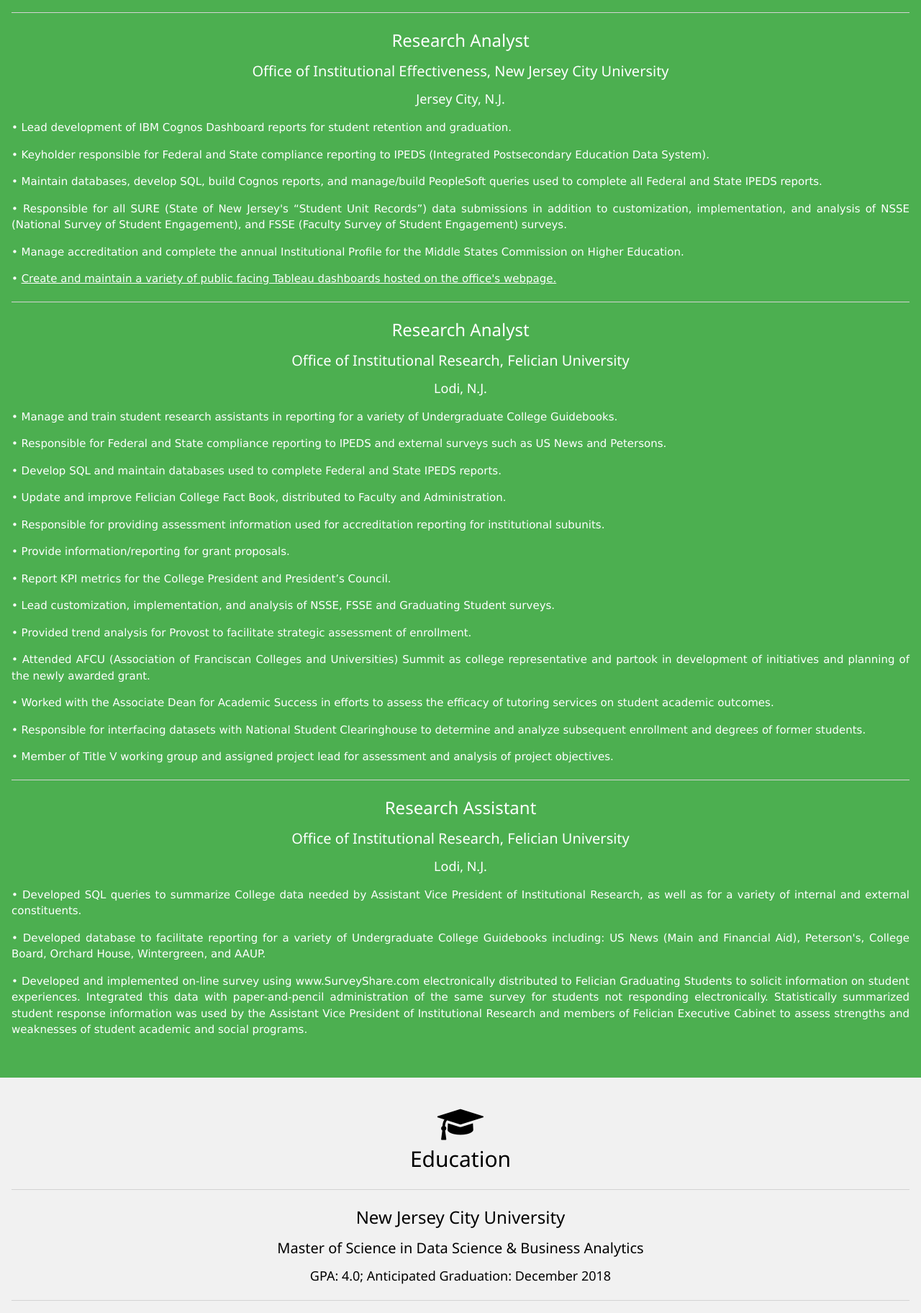
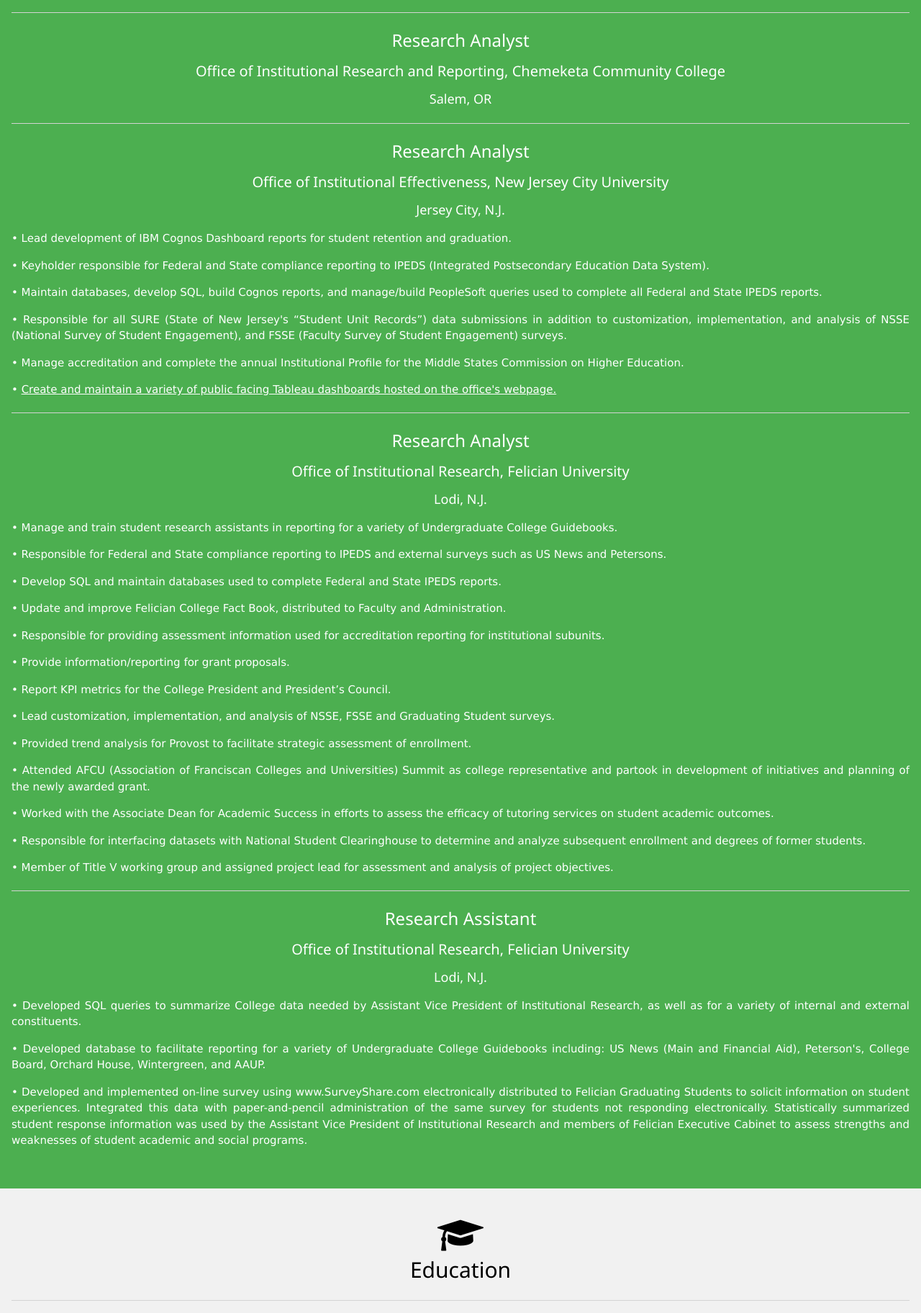
Before and after one commit to garciaj1387/garciaj1387.github.io, a plain HTML site: page index.html in a window 1280 px wide. Shown: the part 738-2562 px from the top of the page at 72% size. Drawn offline with nearby package versions, Linux system fonts and the light colour scheme.

Commit message:
Update index.html

```diff
--- a/index.html
+++ b/index.html
@@ -47,6 +47,10 @@
       <h2>Experience</h2>
       <hr>
       <h3>Research Analyst</h3>
+      <h4>Office of Institutional Research and Reporting, Chemeketa Community College</h4>
+      <h5>Salem, OR</h5>
+      <hr>
+      <h3>Research Analyst</h3>
       <h4>Office of Institutional Effectiveness, New Jersey City University</h4>
       <h5>Jersey City, N.J.</h5>
       <p>• Lead development of IBM Cognos Dashboard reports for student retention and graduation.</p>
@@ -92,13 +96,13 @@
         <hr>
         <h3>New Jersey City University</h3>
         <h4>Master of Science in Data Science & Business Analytics</h4>
-        <h5>  GPA: 4.0; Anticipated Graduation: December 2018</h5>
+        <h5>  GPA: 3.8 Delta Mu Delta Honor Society</h5>
         <hr>
         <h3>Felician University</h3>
         <h4>Bachelor of Arts in Education
             Dual Degree in Natural Science and Mathematics
             </h4>
-        <h4>  Overall GPA: 3.7 Dean’s List all semesters</h4>
+        <h4>  GPA: 3.7 </h4>
       </div>
     </section>
   </section>
```
